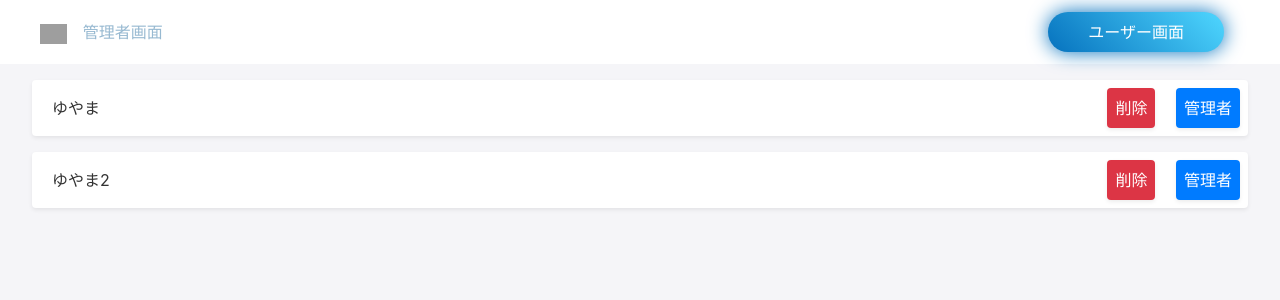
After one commit to posse-ap/gen1.0-tomoharuyuyama, a Laravel app: page /admin in a window 1280 px wide. The commit adds this page. Shown: the top 300 px of the page. Run offline with Laravel 8, Linux system fonts and the light colour scheme; data comes from the database, SQL or seed files in the repository; grey boxes are pictures that could not be loaded.

Commit message:
ユーザー削除機能追加+isAdminカラム追加

```diff
--- a/src/app/Http/Controllers/TopController.php
+++ b/src/app/Http/Controllers/TopController.php
@@ -5,6 +5,7 @@ use Illuminate\Support\Facades\DB;
 use Illuminate\Http\Request;
 use Illuminate\Support\Facades\App;
 use App\Post;
+use App\User;
 
 class TopController extends Controller
 {
@@ -60,6 +61,24 @@ class TopController extends Controller
         return view('index', compact('total', 'month', 'today', 'studyDays', 'studyDay_month', 'studyContents_month'));
     }
 
+    public function admin(Request $request)
+    {
+        $users = User::all();
+        return view('admin', compact('users'));
+    }
+
+    public function deleteAccount(Request $request, $id)
+    {
+        $user = new User;
+        $user->where('id', $id)->delete();
+        return redirect('/admin');
+    }
+
+    public function makeAdmin(Request $request)
+    {
+        return redirect('/admin');
+    }
+
     public function post(Request $request){
         $validatedData = $request->validate([
             'learned_date' => 'required',
--- /dev/null
+++ b/src/resources/views/admin.blade.php
@@ -0,0 +1,57 @@
+<!doctype html>
+<html lang="ja">
+
+<head>
+    <!-- Required meta tags -->
+    <meta charset="utf-8">
+    <meta name="viewport" content="width=device-width, initial-scale=1, shrink-to-fit=no">
+
+    <!-- Bootstrap CSS -->
+    <link rel="stylesheet" href="https://stackpath.bootstrapcdn.com/bootstrap/4.5.0/css/bootstrap.min.css"
+        integrity="sha384-9aIt2nRpC12Uk9gS9baDl411NQApFmC26EwAOH8WgZl5MYYxFfc+NcPb1dKGj7Sk" crossorigin="anonymous">
+    <link rel="stylesheet" href="{{ asset('css/style.css') }}">
+
+    <title>Webアプリ制作</title>
+</head>
+
+<body>
+    <!-- loding -->
+    <div id="overlay">
+        <div class="cv-spinner">
+            <span class="spinner"></span>
+        </div>
+    </div>
+    <header class="navbar navbar-expand-lg navbar-light bg-white">
+        <a class="navbar-brand" href="#"><img class="nav_logo" src="img/logo_2.png" alt=""></a>
+        <p class="logo_week">
+            管理者画面
+        </p>
+        <!-- <button class="navbar-toggler" type="button" data-toggle="collapse" data-target="#navbarSupportedContent" aria-controls="navbarSupportedContent" aria-expanded="false" aria-label="Toggle navigation">
+        <span class="navbar-toggler-icon"></span>
+        </button> -->
+
+        <div class="collapse navbar-collapse" id="navbarSupportedContent">
+            <span class="navbar-nav mr-auto ">
+
+            </span>
+            <button type="button" class="btn btn-lg nav_right_btn mr-3" onclick="location.href='{{ route( 'admin' )}}'"
+                data-target="#exampleModal">ユーザー画面</button>
+        </div>
+    </header>
+    <main class="main">
+        {{-- {{dd($users)}} --}}
+        @foreach ($users as $user)
+            <div class="wrapper mx-3">
+                <div class="d-flex justify-content-between m-3 bg-white align-items-center rounded shadow-sm">
+                    <div class="info p-1 ml-3">{{ $user->name }}</div>
+                    <div class="actions">
+                        <button class="action p-2 m-2 border-0 bg-danger text-white rounded shadow-sm" onclick="location.href='{{ route( 'delete' , ['id' => $user->id])}}'">削除</button>
+                        <button class="action p-2 m-2 border-0 bg-primary text-white rounded shadow-sm" onclick="location.href='{{ route( 'make.admin' , ['id' => $user->id])}}'">管理者</button>
+                    </div>
+                </div>
+            </div>
+        @endforeach
+    </main>
+</body>
+
+</html>
--- a/src/resources/views/index.blade.php
+++ b/src/resources/views/index.blade.php
@@ -34,6 +34,8 @@
             <span class="navbar-nav mr-auto ">
 
             </span>
+            <button type="button" class="btn btn-lg nav_right_btn mr-3" onclick="location.href='{{ route( 'admin' )}}'"
+                data-target="#exampleModal">アカウント管理</button>
             <form class="form-inline">
                 <!-- <button class="btn btn-outline-success my-2 my-sm-0" type="submit">Search</button> -->
                 <!-- <button type="button" class="btn btn-lg nav_right_btn">記録・投稿</button> -->
--- a/src/routes/web.php
+++ b/src/routes/web.php
@@ -12,6 +12,9 @@
 */
 
 Auth::routes();
-Route::get('/top', 'TopController@index')->middleware('auth');
-Route::post('/post', 'TopController@post')->middleware('auth');
+Route::get('/top', 'TopController@index')->name('top');
+Route::get('/admin', 'TopController@admin')->name('admin');
+Route::post('/post', 'TopController@post')->name('post');
+Route::get('/delete/{id}', 'TopController@deleteAccount')->name('delete');
+Route::get('/make_admin/{id}', 'TopController@makeAdmin')->name('make.admin');
 Route::get('/', 'HomeController@index')->name('home')->middleware('auth');
```
Also changed, not shown: src/database/seeds/UsersTableSeeder.php (+11 -0 lines), src/database/migrations/2014_10_12_000000_create_users_table.php.
